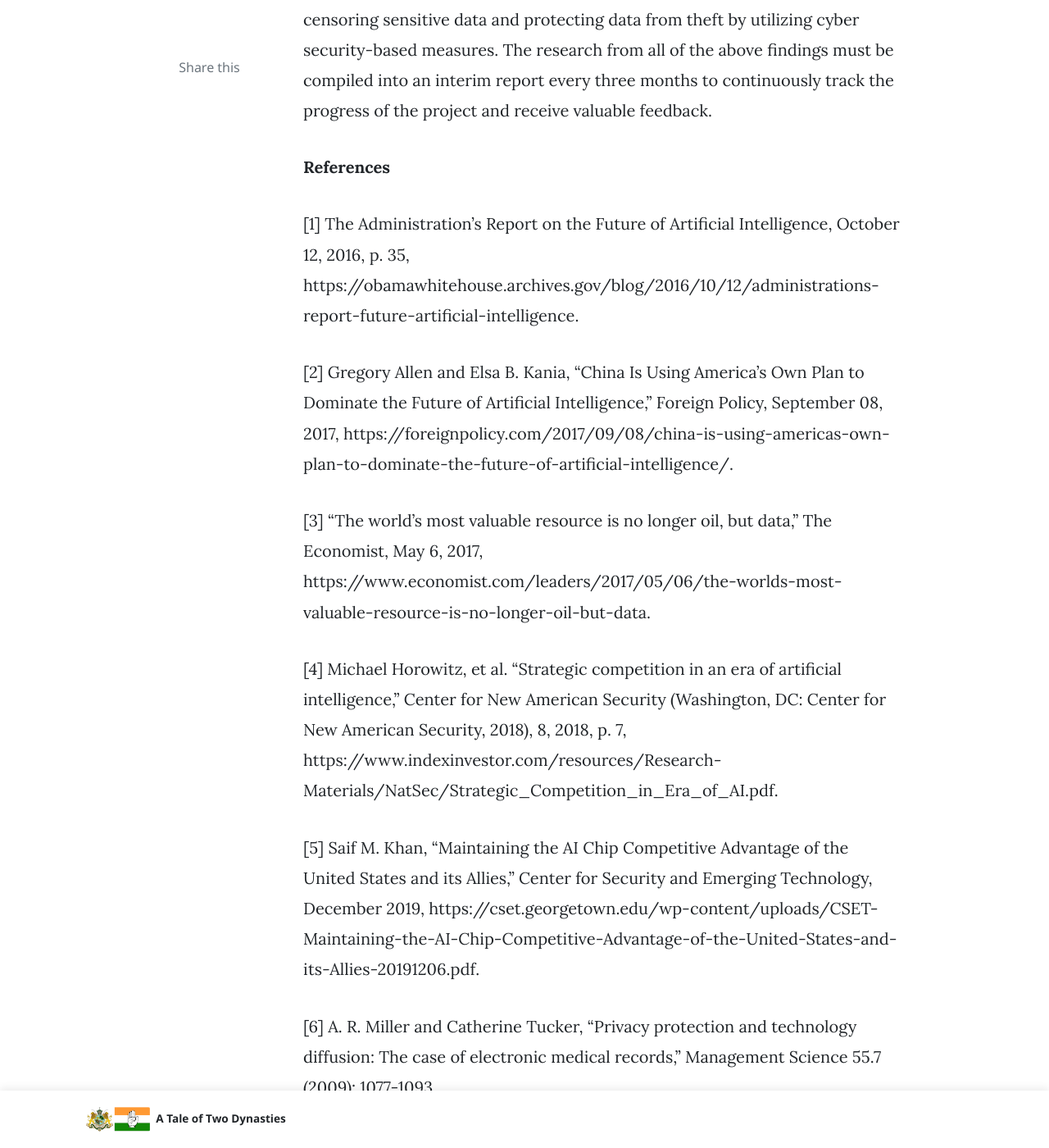
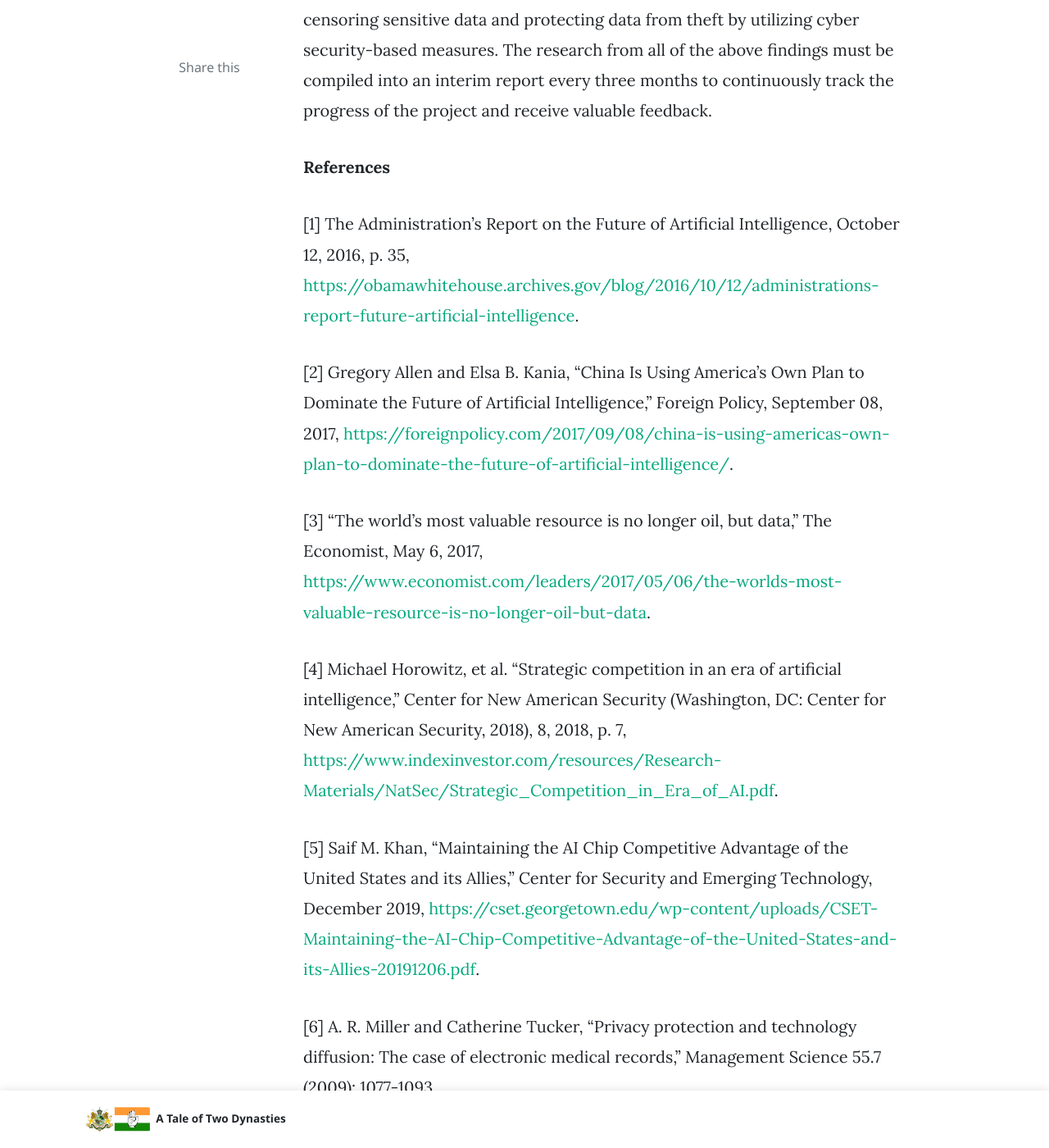
Before and after one commit to sidsapien/sidsapien.github.io, a Jekyll site: the page built from _posts/2020-02-10-openly-publish-ai-research.md, in a window 1280 px wide and 1400 px high, scrolled down 4901 px. Shown: the whole window at 82% size. Built offline with Jekyll 4.4.1, drawn with Linux system fonts in a browser that asks for light colours; nearby versions of some CDN libraries; comment, search, counter and statistics services are not loaded; part of the change alters nothing that is shown.

```diff
--- a/_posts/2020-02-10-openly-publish-ai-research.md
+++ b/_posts/2020-02-10-openly-publish-ai-research.md
@@ -25,14 +25,14 @@ Previous studies have shown that often the attempts made by governments to regul
 
 <b>References</b>
 
-[1] The Administration’s Report on the Future of Artificial Intelligence, October 12, 2016, p. 35, https://obamawhitehouse.archives.gov/blog/2016/10/12/administrations-report-future-artificial-intelligence.
+[1] The Administration’s Report on the Future of Artificial Intelligence, October 12, 2016, p. 35, <a href="https://obamawhitehouse.archives.gov/blog/2016/10/12/administrations-report-future-artificial-intelligence">https://obamawhitehouse.archives.gov/blog/2016/10/12/administrations-report-future-artificial-intelligence</a>.
 
-[2] Gregory Allen and Elsa B. Kania, "China Is Using America’s Own Plan to Dominate the Future of Artificial Intelligence," Foreign Policy, September 08, 2017, https://foreignpolicy.com/2017/09/08/china-is-using-americas-own-plan-to-dominate-the-future-of-artificial-intelligence/.
+[2] Gregory Allen and Elsa B. Kania, "China Is Using America’s Own Plan to Dominate the Future of Artificial Intelligence," Foreign Policy, September 08, 2017, <a href="https://foreignpolicy.com/2017/09/08/china-is-using-americas-own-plan-to-dominate-the-future-of-artificial-intelligence/">https://foreignpolicy.com/2017/09/08/china-is-using-americas-own-plan-to-dominate-the-future-of-artificial-intelligence/</a>.
 
-[3] "The world's most valuable resource is no longer oil, but data," The Economist, May 6, 2017, https://www.economist.com/leaders/2017/05/06/the-worlds-most-valuable-resource-is-no-longer-oil-but-data.
+[3] "The world's most valuable resource is no longer oil, but data," The Economist, May 6, 2017, <a href="https://www.economist.com/leaders/2017/05/06/the-worlds-most-valuable-resource-is-no-longer-oil-but-data">https://www.economist.com/leaders/2017/05/06/the-worlds-most-valuable-resource-is-no-longer-oil-but-data</a>.
 
-[4] Michael Horowitz, et al. "Strategic competition in an era of artificial intelligence," Center for New American Security (Washington, DC: Center for New American Security, 2018), 8, 2018, p. 7, https://www.indexinvestor.com/resources/Research-Materials/NatSec/Strategic_Competition_in_Era_of_AI.pdf.
+[4] Michael Horowitz, et al. "Strategic competition in an era of artificial intelligence," Center for New American Security (Washington, DC: Center for New American Security, 2018), 8, 2018, p. 7, <a href="https://www.indexinvestor.com/resources/Research-Materials/NatSec/Strategic_Competition_in_Era_of_AI.pdf">https://www.indexinvestor.com/resources/Research-Materials/NatSec/Strategic_Competition_in_Era_of_AI.pdf</a>.
 
-[5] Saif M. Khan, "Maintaining the AI Chip Competitive Advantage of the United States and its Allies," Center for Security and Emerging Technology, December 2019, https://cset.georgetown.edu/wp-content/uploads/CSET-Maintaining-the-AI-Chip-Competitive-Advantage-of-the-United-States-and-its-Allies-20191206.pdf.
+[5] Saif M. Khan, "Maintaining the AI Chip Competitive Advantage of the United States and its Allies," Center for Security and Emerging Technology, December 2019, <a href="https://cset.georgetown.edu/wp-content/uploads/CSET-Maintaining-the-AI-Chip-Competitive-Advantage-of-the-United-States-and-its-Allies-20191206.pdf">https://cset.georgetown.edu/wp-content/uploads/CSET-Maintaining-the-AI-Chip-Competitive-Advantage-of-the-United-States-and-its-Allies-20191206.pdf</a>.
 
-[6] A. R. Miller and Catherine Tucker, "Privacy protection and technology diffusion: The case of electronic medical records," Management Science 55.7 (2009): 1077-1093, https://pubsonline.informs.org/doi/pdf/10.1287/mnsc.1090.1014.
+[6] A. R. Miller and Catherine Tucker, "Privacy protection and technology diffusion: The case of electronic medical records," Management Science 55.7 (2009): 1077-1093, <a href="https://pubsonline.informs.org/doi/pdf/10.1287/mnsc.1090.1014">https://pubsonline.informs.org/doi/pdf/10.1287/mnsc.1090.1014</a>.
```
